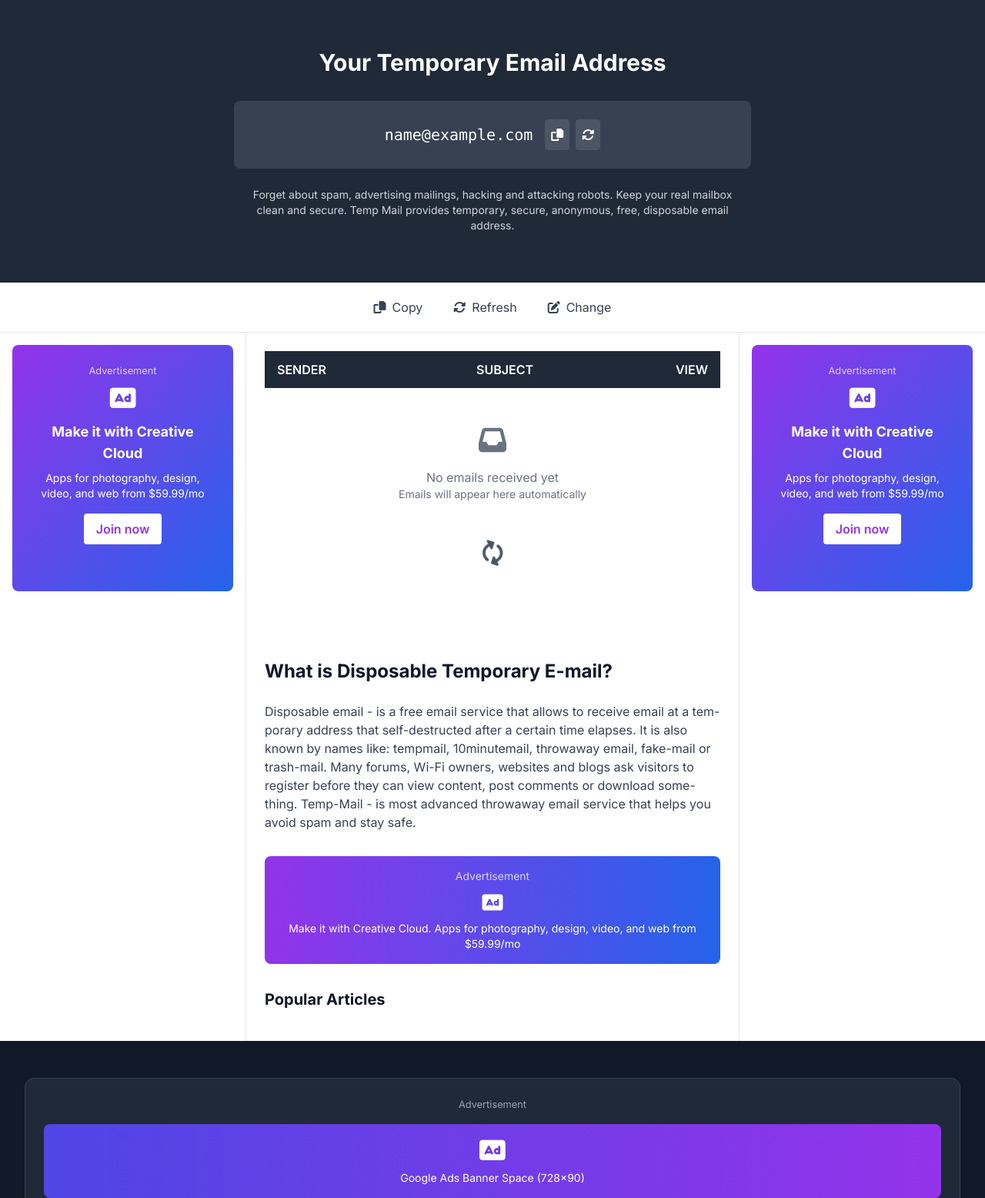
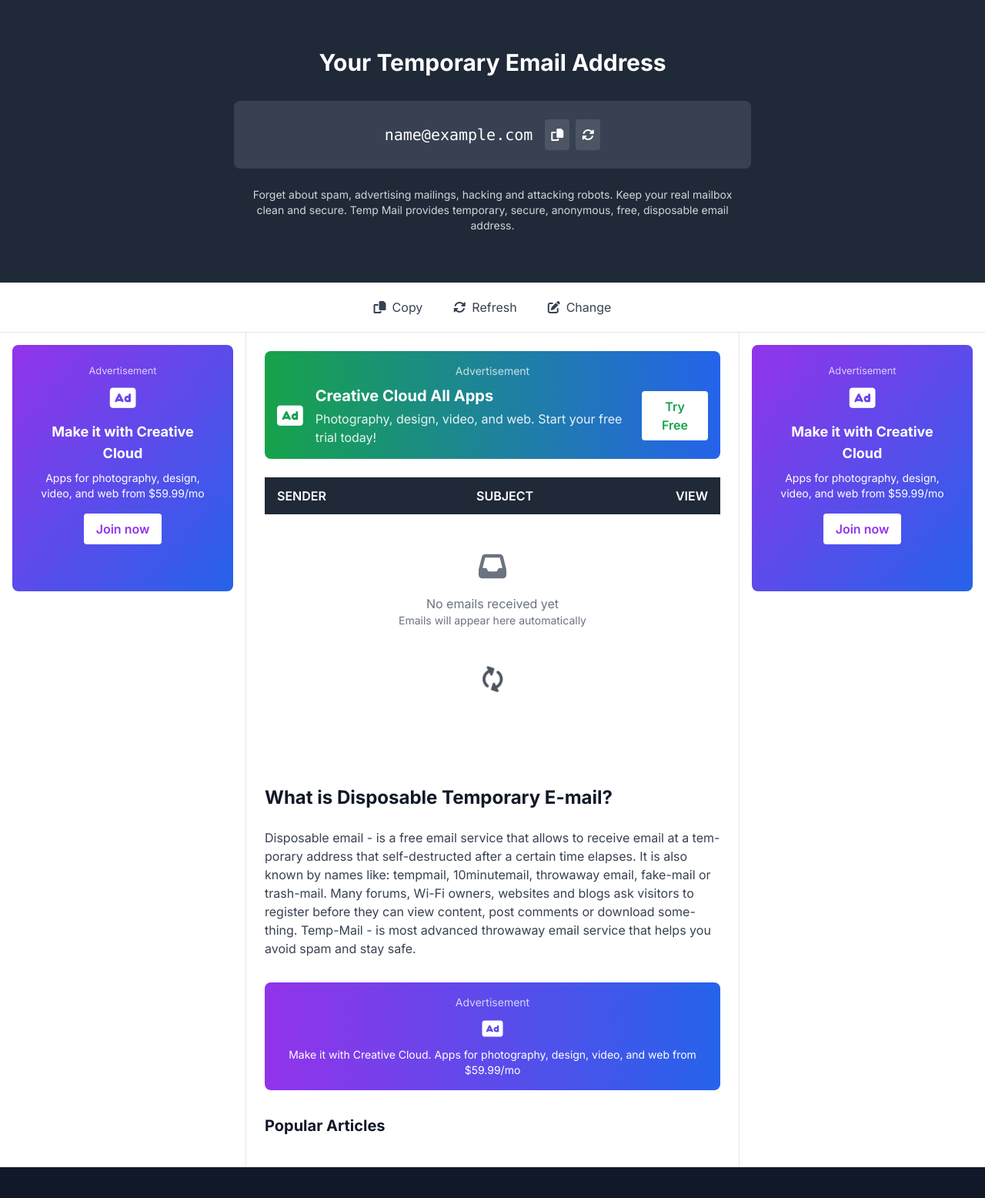
Before and after one commit to farman11/Tempmail, a Flask app: template templates/index.html in a window 1280 px wide. Shown: the part 49-1605 px from the top of the page at 77% size. Run offline with Flask 3, Linux system fonts and the light colour scheme; the template is opened without the code that fills it: most values are stand-ins (such as "Sample title", 1, 10 or a date in 2020); some libraries are stand-ins or nearby versions.

Commit message:
Add a prominent advertisement banner to the top of the main inbox page
Integrates a landscape advertisement banner in templates/index.html and adds attached_assets/targeted_element_1752943393185.png.

Replit-Commit-Author: Agent
Replit-Commit-Session-Id: 9d79de51-fa8d-4a22-b8e5-ae98b7bab5fa
Replit-Commit-Screenshot-Url: https://storage.googleapis.com/screenshot-production-us-central1/a3b5b631-573d-4f4c-ae3e-288178e788f5/9d79de51-fa8d-4a22-b8e5-ae98b7bab5fa/fVybymf

```diff
--- a/templates/index.html
+++ b/templates/index.html
@@ -98,6 +98,23 @@
         <!-- Email Inbox Section -->
         {% if active_emails and active_emails|length > 0 %}
         <div class="p-3 sm:p-4 lg:p-6">
+            <!-- Top Landscape Ad Banner -->
+            <div class="mb-4 sm:mb-6">
+                <div class="bg-gradient-to-r from-green-600 to-blue-600 rounded-lg p-4 text-white text-center w-full">
+                    <small class="block mb-2 opacity-75 text-xs sm:text-sm">Advertisement</small>
+                    <div class="flex items-center justify-center space-x-4">
+                        <i class="fas fa-ad text-2xl sm:text-3xl"></i>
+                        <div class="text-left">
+                            <h3 class="text-lg sm:text-xl font-bold mb-1">Creative Cloud All Apps</h3>
+                            <p class="text-sm sm:text-base opacity-90">Photography, design, video, and web. Start your free trial today!</p>
+                        </div>
+                        <button class="bg-white text-green-600 px-4 py-2 rounded font-semibold hover:bg-gray-100 transition-colors">
+                            Try Free
+                        </button>
+                    </div>
+                </div>
+            </div>
+
             <!-- Inbox Header -->
             <div class="bg-gray-800 text-white px-2 sm:px-4 py-3 flex justify-between items-center text-sm sm:text-base">
                 <span class="font-semibold flex-1">SENDER</span>
```
Also changed, not shown: attached_assets/targeted_element_1752943393185.png (added).
